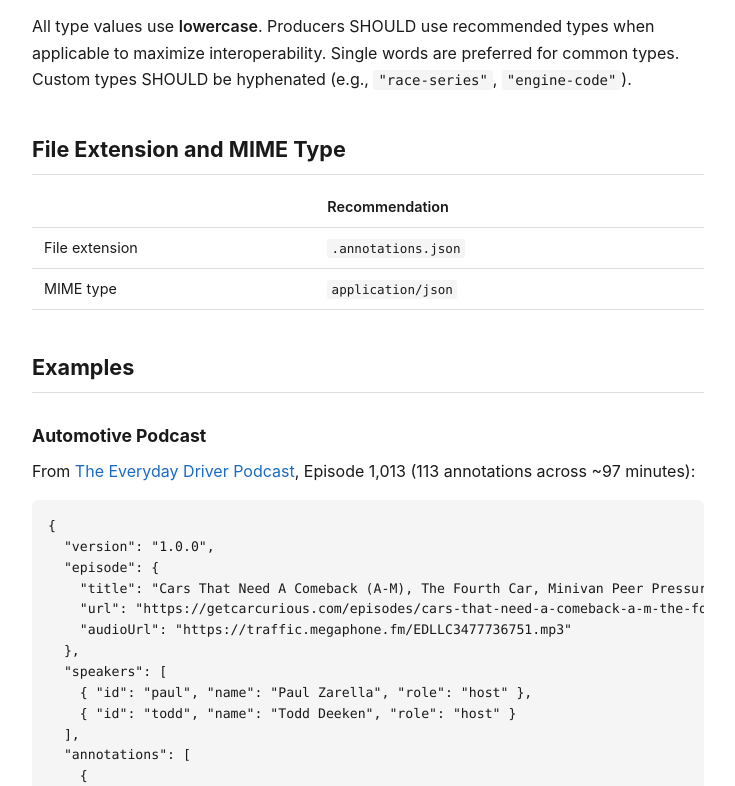
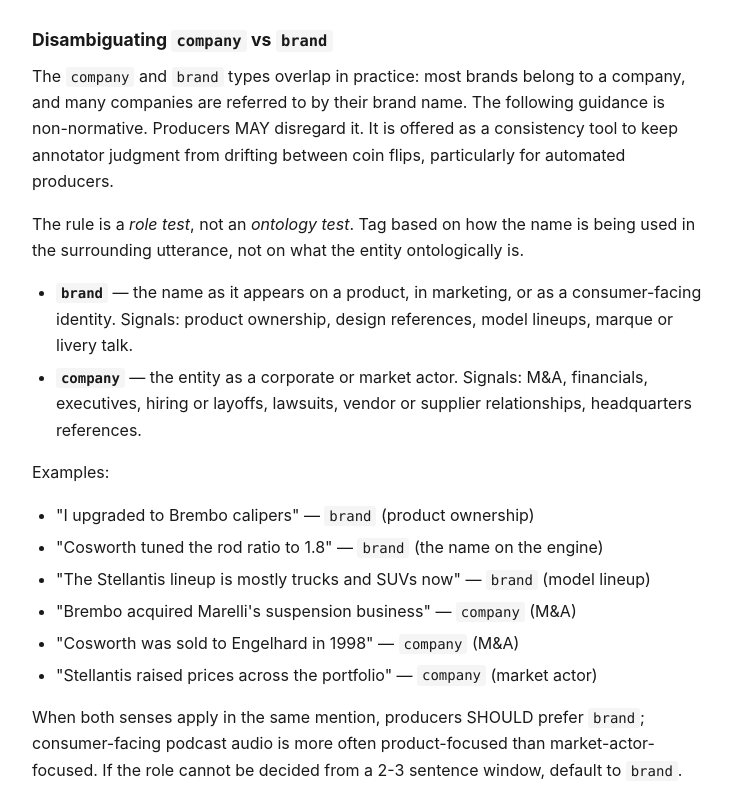
Before and after one commit to ryanwi/podcast-annotations-js, a website: page docs/index.html in a window 1280 px wide. Shown: the part 9636-10422 px from the top of the page, without its empty margins (272-1007 px from the left). Drawn offline with Linux system fonts and the light colour scheme.

Commit message:
spec: swap Ford brand example for Stellantis to add a third same-name reversal
Per PR review, "I've been a Ford guy" was the only brand-only example
without a matching company-direction counterpart. Replacing it with
"The Stellantis lineup is mostly trucks and SUVs now" makes Stellantis
a third same-name reversal (alongside Brembo and Cosworth), so the
role test's resolution power is demonstrated three times instead of
twice. Lineup talk vs. portfolio talk gives a clean brand/company
contrast on the same entity.

Regenerate docs/index.html and docs/sitemap.xml from SPEC.md.

```diff
--- a/docs/index.html
+++ b/docs/index.html
@@ -575,6 +575,23 @@
 <td>&quot;Turbocharger&quot;, &quot;LS3 crate engine&quot;</td>
 </tr>
 </tbody></table>
+<h3>Disambiguating <code>company</code> vs <code>brand</code></h3>
+<p>The <code>company</code> and <code>brand</code> types overlap in practice: most brands belong to a company, and many companies are referred to by their brand name. The following guidance is non-normative. Producers MAY disregard it. It is offered as a consistency tool to keep annotator judgment from drifting between coin flips, particularly for automated producers.</p>
+<p>The rule is a <em>role test</em>, not an <em>ontology test</em>. Tag based on how the name is being used in the surrounding utterance, not on what the entity ontologically is.</p>
+<ul>
+<li><strong><code>brand</code></strong> — the name as it appears on a product, in marketing, or as a consumer-facing identity. Signals: product ownership, design references, model lineups, marque or livery talk.</li>
+<li><strong><code>company</code></strong> — the entity as a corporate or market actor. Signals: M&amp;A, financials, executives, hiring or layoffs, lawsuits, vendor or supplier relationships, headquarters references.</li>
+</ul>
+<p>Examples:</p>
+<ul>
+<li>&quot;I upgraded to Brembo calipers&quot; — <code>brand</code> (product ownership)</li>
+<li>&quot;Cosworth tuned the rod ratio to 1.8&quot; — <code>brand</code> (the name on the engine)</li>
+<li>&quot;The Stellantis lineup is mostly trucks and SUVs now&quot; — <code>brand</code> (model lineup)</li>
+<li>&quot;Brembo acquired Marelli&#39;s suspension business&quot; — <code>company</code> (M&amp;A)</li>
+<li>&quot;Cosworth was sold to Engelhard in 1998&quot; — <code>company</code> (M&amp;A)</li>
+<li>&quot;Stellantis raised prices across the portfolio&quot; — <code>company</code> (market actor)</li>
+</ul>
+<p>When both senses apply in the same mention, producers SHOULD prefer <code>brand</code>; consumer-facing podcast audio is more often product-focused than market-actor-focused. If the role cannot be decided from a 2-3 sentence window, default to <code>brand</code>.</p>
 <p>All type values use <strong>lowercase</strong>. Producers SHOULD use recommended types when applicable to maximize interoperability. Single words are preferred for common types. Custom types SHOULD be hyphenated (e.g., <code>&quot;race-series&quot;</code>, <code>&quot;engine-code&quot;</code>).</p>
 <h2>File Extension and MIME Type</h2>
 <table>
--- a/docs/sitemap.xml
+++ b/docs/sitemap.xml
@@ -2,6 +2,6 @@
 <urlset xmlns="http://www.sitemaps.org/schemas/sitemap/0.9">
   <url>
     <loc>https://www.podcastannotation.org/</loc>
-    <lastmod>2026-04-16</lastmod>
+    <lastmod>2026-04-29</lastmod>
   </url>
 </urlset>
```
Also changed, not shown: SPEC.md (+1 -1 lines).
